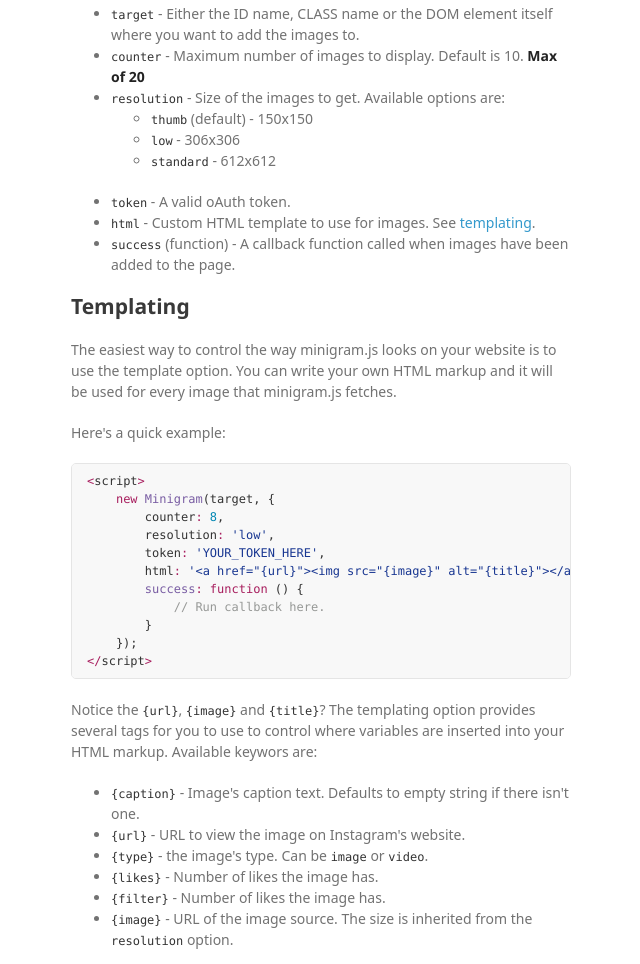
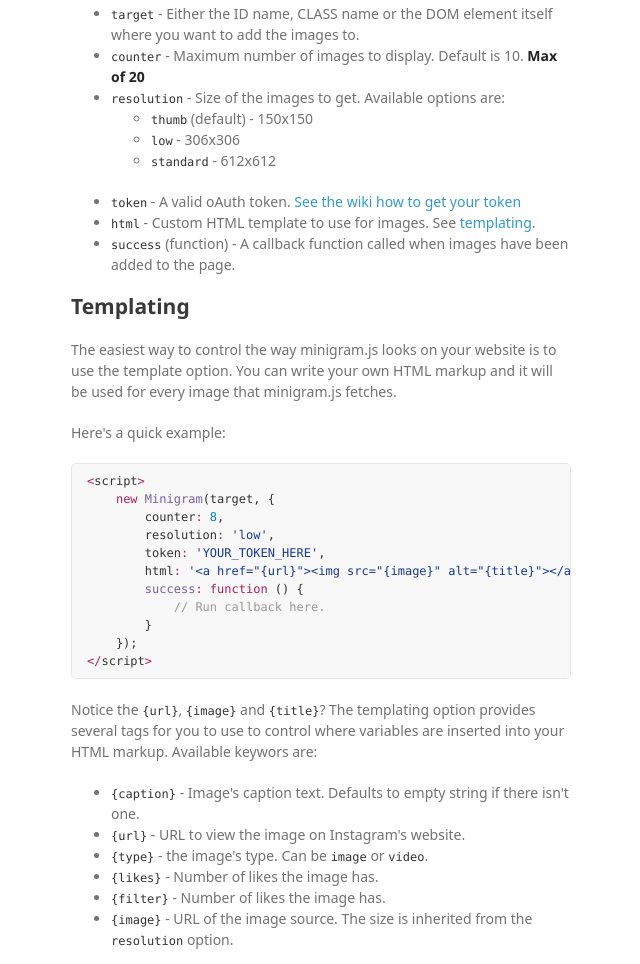
Before and after one commit to pinceladasdaweb/minigram, a plain HTML site: page index.html in a window 1280 px wide. Shown: the part 1289-2253 px from the top of the page, without its empty margins (499-1139 px from the left). Drawn offline with Linux system fonts and the light colour scheme; a web font is replaced by a local one.

```diff
--- a/index.html
+++ b/index.html
@@ -116,7 +116,8 @@
 </ul>
 </li>
 <li>
-<code>token</code> - A valid oAuth token.</li>
+<code>token</code> - A valid oAuth token. <a href="https://github.com/pinceladasdaweb/minigram/wiki">See the wiki how to get your token</a>
+</li>
 <li>
 <code>html</code> - Custom HTML template to use for images. See <a href="#templating">templating</a>.</li>
 <li>
```
Also changed, not shown: params.json (+1 -1 lines).
